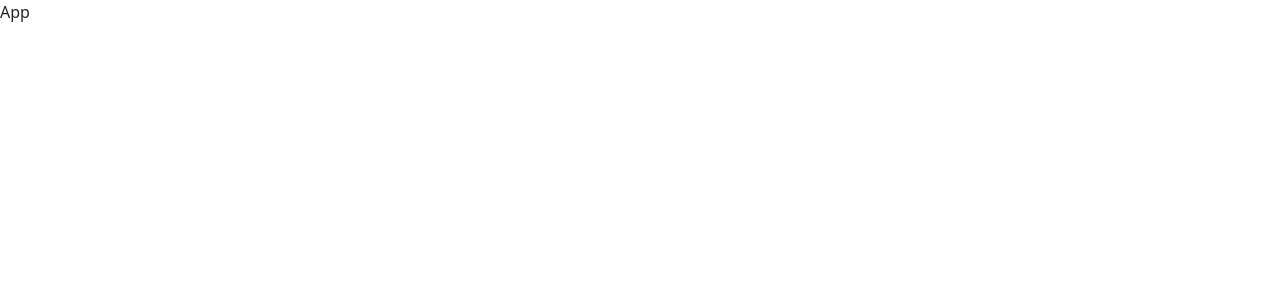
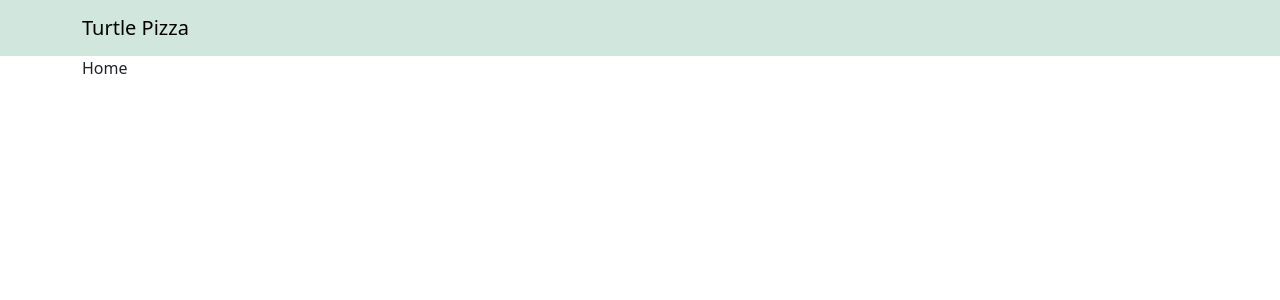
Before and after one commit to SagynalievTaalaibek/redux-pizza-order, a React (Vite) app: page / in a window 1280 px wide. Shown: the top 300 px of the page. Built offline with nearby package versions, Linux system fonts and the light colour scheme.

Commit message:
add routes

```diff
--- a/src/App.tsx
+++ b/src/App.tsx
@@ -1,8 +1,18 @@
+import { Route, Routes } from 'react-router-dom';
+import Layout from './components/Layout/Layout';
+
 const App = () => {
   return (
-    <div>
-      App
-    </div>
+    <Layout>
+      <Routes>
+        <Route path="/" element={'Home'}/>
+        <Route path="/admin/dishes" element={'Dishes'}/>
+        <Route path="/admin/orders" element={'Orders'}/>
+        <Route path="/admin/new-dish" element={'New Dish Form'}/>
+        <Route path="/admin/edit-dish/:id" element={'Edit Dish Form'}/>
+        <Route path="*" element={'Not found'}/>
+      </Routes>
+    </Layout>
   );
 };
 
```
